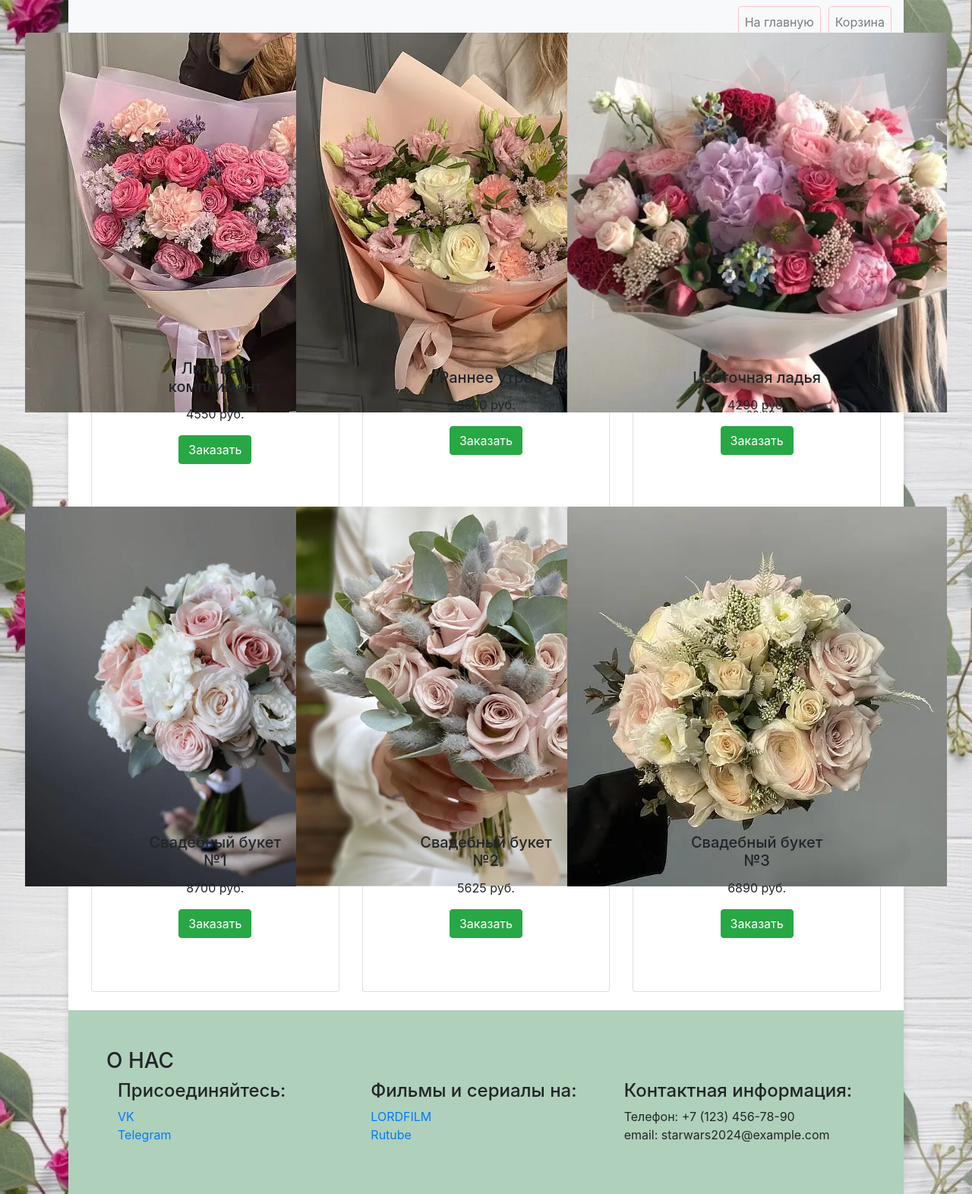
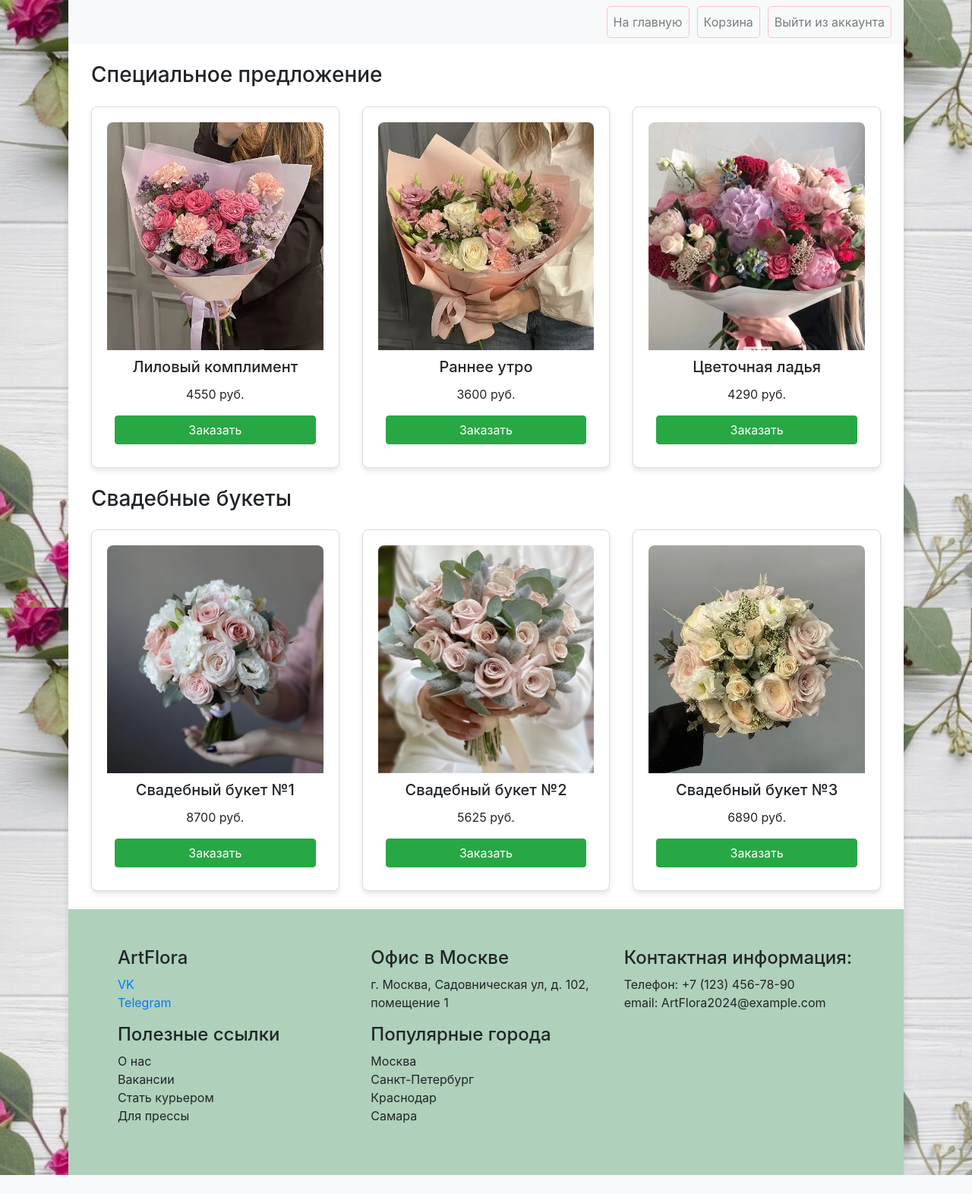
Before and after one commit to maxpanev/Final-project2, a Django app: page /home/ in a window 1280 px wide. Shown: the whole page at 76% size. After the commit the page ends 1547 px from the top, so only its background shows below. Run offline with Django 5.2, Linux system fonts and the light colour scheme; some libraries are stand-ins or nearby versions.

Commit message:
fixed files

```diff
--- a/myproject/myapp/static/css/flowers.css
+++ b/myproject/myapp/static/css/flowers.css
@@ -1,33 +1,30 @@
-.card-img-top {
-    width: 500px; /* Увеличиваем ширину изображения */
-    height: 500px; /* Увеличиваем высоту изображения */
-    object-fit: cover;
-    display: block;
-    margin-left: auto;
-    margin-right: auto;
-}
-
-
-
-.card-body {
-    display: flex;
-    flex-direction: column;
-    justify-content: center;
-    align-items: center;
-    height: 100%;
-}
-
-.card-img-wrapper {
-    display: flex;
-    justify-content: center;
-    align-items: center;
-    height: 320px; /* Увеличиваем высоту контейнера для изображения */
-}
-
 .card {
     display: flex;
     flex-direction: column;
     justify-content: space-between;
-    height: 100%;
-    padding: 50px; /* Добавляем отступы, чтобы увеличить размер карточки */
+    height: auto;
+    padding: 20px; /* Уменьшите отступы */
+    box-shadow: 0 4px 6px rgba(0, 0, 0, 0.1);
+    border: 1px solid #ddd;
+    border-radius: 8px;
 }
+
+.card-img-top {
+    width: 100%; /* Делаем изображение адаптивным */
+    height: 300px; /* Фиксируем высоту изображения */
+    object-fit: cover;
+    border-radius: 8px 8px 0 0;
+}
+
+.card-body {
+    text-align: center;
+    padding: 10px;
+}
+
+.card-img-wrapper {
+    height: 300px; /* Оптимальная высота для изображения */
+    display: flex;
+    justify-content: center;
+    align-items: center;
+    overflow: hidden; /* Скрываем лишние части изображения */
+}
--- a/myproject/myapp/templates/home.html
+++ b/myproject/myapp/templates/home.html
@@ -7,6 +7,8 @@
 
 {% block content %}
 <div class="container mt-4">
+    <!-- Заголовок для первой группы карточек -->
+    <h3 class="text-left mb-4">Специальное предложение</h3>
     <div class="row">
         <!-- Первая карточка -->
         <div class="col-md-4 mb-4">
@@ -47,6 +49,10 @@
                 </div>
             </div>
         </div>
+    </div>
+    <!-- Заголовок для второй группы карточек -->
+    <h3 class="text-left mb-4">Свадебные букеты</h3>
+    <div class="row">
         <!-- Четвертая карточка -->
         <div class="col-md-4 mb-4">
             <div class="card h-100 text-center">
--- a/myproject/myapp/templates/layoute.html
+++ b/myproject/myapp/templates/layoute.html
@@ -7,7 +7,6 @@
     <meta http-equiv="X-UA-Compatible" content="ie=edge">
     <link href="https://stackpath.bootstrapcdn.com/bootstrap/4.5.2/css/bootstrap.min.css" rel="stylesheet">
     <link rel="stylesheet" href="{% static 'css/flowers.css' %}">
-
     <style>
         body {
             background-image: url('{% static "img/background.jpg" %}');
@@ -52,6 +51,9 @@
                     <li class="nav-item">
                         <a class="nav-link" href="{% url 'basket' %}">Корзина</a>
                     </li>
+                    <li class="nav-item">
+                    <a class="nav-link" href="{% url 'logout' %}">Выйти из аккаунта</a>
+                    </li>
                 </ul>
             </div>
         </nav>
@@ -62,22 +64,28 @@
         </main>
 
         <footer id="footer" style="padding: 50px; color: dark; background-color: #afd0ba;">
-            <h3>О НАС</h3>
             <div class="container">
                 <div class="row">
                     <div class="col-sm-12 col-md-4">
-                        <h4>Присоединяйтесь:</h4>
+                        <h4>ArtFlora</h4>
                         <a href="https://vk.com/clonewarssereal">VK</a><br>
                         <a href="https://t.me/s/swerok">Telegram</a>
                     </div>
                     <div class="col-sm-12 col-md-4">
-                        <h4>Фильмы и сериалы на:</h4>
-                        <a href="https://star-wars-lordfilm.net/">LORDFILM</a><br>
-                        <a href="https://rutube.ru/plst/323656/">Rutube</a>
+                        <h4>Офис в Москве</h4>
+                        <p>г. Москва, Садовническая ул, д. 102, помещение 1</p>
                     </div>
                     <div class="col-sm-12 col-md-4">
                         <h4>Контактная информация:</h4>
-                        <p>Телефон: +7 (123) 456-78-90<br>email: starwars2024@example.com</p>
+                        <p>Телефон: +7 (123) 456-78-90<br>email: ArtFlora2024@example.com</p>
+                    </div>
+                    <div class="col-sm-12 col-md-4">
+                        <h4>Полезные ссылки</h4>
+                        <p>О нас<br>Вакансии<br>Стать курьером<br>Для прессы</p>
+                    </div>
+                    <div class="col-sm-12 col-md-4">
+                        <h4>Популярные города</h4>
+                        <p>Москва<br>Санкт-Петербург<br>Краснодар<br>Самара</p>
                     </div>
                 </div>
             </div>
--- a/myproject/myapp/templates/login.html
+++ b/myproject/myapp/templates/login.html
@@ -1,9 +1,9 @@
 {% extends 'base.html' %}
 {% block content %}
-    <h1>Вход</h1>
+    <h1>Вход в личный кабинет</h1>
     <form method="post">
         {% csrf_token %}
         {{ form.as_p }}
-        <button type="submit" class="btn btn-primary">Войти</button>
+        <button type="submit" class="btn btn-success">Войти</button>
     </form>
 {% endblock %}
--- a/myproject/myapp/templates/register.html
+++ b/myproject/myapp/templates/register.html
@@ -4,6 +4,6 @@
     <form method="post">
         {% csrf_token %}
         {{ form.as_p }}
-        <button type="submit" class="btn btn-primary">Зарегистрироваться</button>
+        <button type="submit" class="btn btn-success">Зарегистрироваться</button>
     </form>
 {% endblock %}
```
Also changed, not shown: myproject/myapp/templates/base.html (+15 -5 lines).
